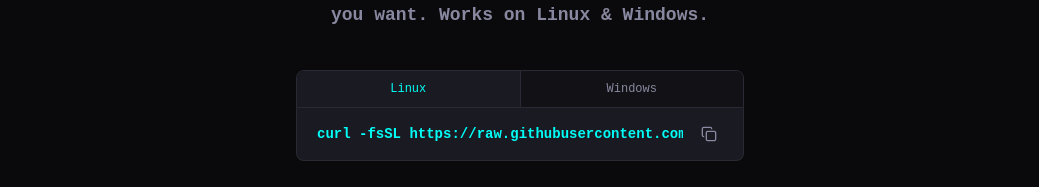
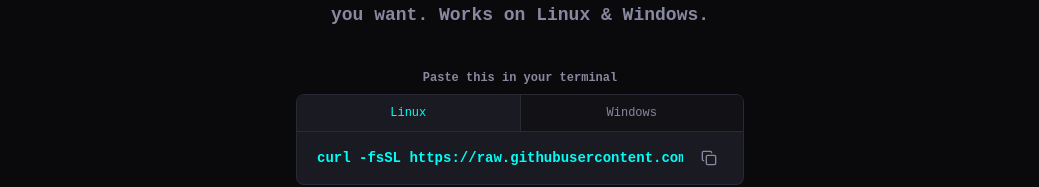
Before and after one commit to jsticks779/Ghost-Screen, a React (Vite) app in the folder frontend/: page / in a window 1280 px wide. Shown: the part 447-634 px from the top of the page, without its empty margins (120-1159 px from the left). Built offline with nearby package versions, Linux system fonts and the light colour scheme.

Commit message:
Render SVG logo pixel-art in terminal via Python, add install hint label in UI

```diff
--- a/frontend/src/components/InstallSection.tsx
+++ b/frontend/src/components/InstallSection.tsx
@@ -24,6 +24,11 @@ export default function InstallSection() {
 
   return (
     <div className="max-w-md mx-auto mb-12">
+      <p className="text-xs text-muted-foreground mb-2 text-center">
+        {installs[tab].label === 'Linux'
+          ? 'Paste this in your terminal'
+          : 'Paste this in Command Prompt'}
+      </p>
       <div className="flex border border-border rounded-t-lg overflow-hidden">
         {installs.map((item, i) => (
           <button
```
Also changed, not shown: 2 other files (tests, documents, lock files or other folders).
